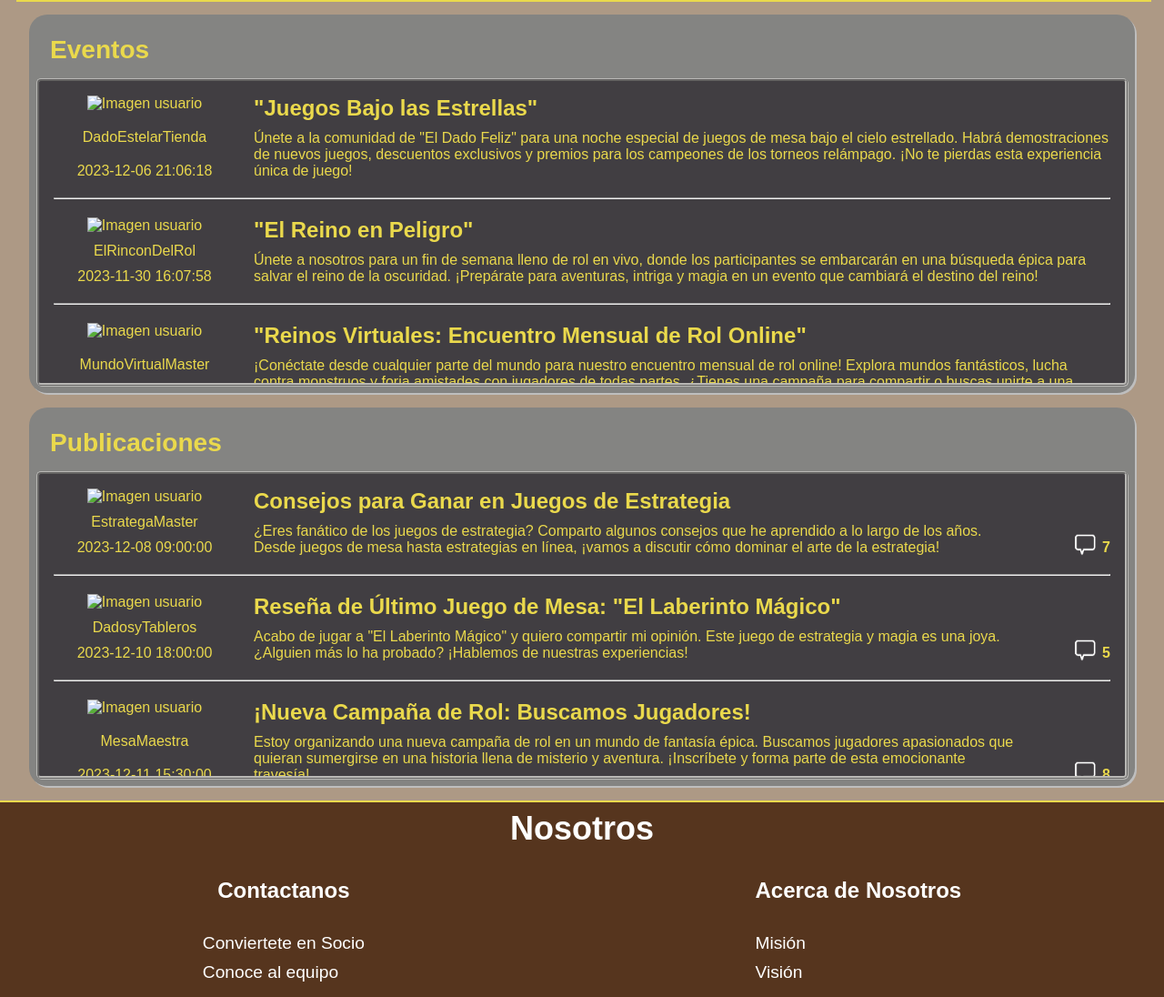
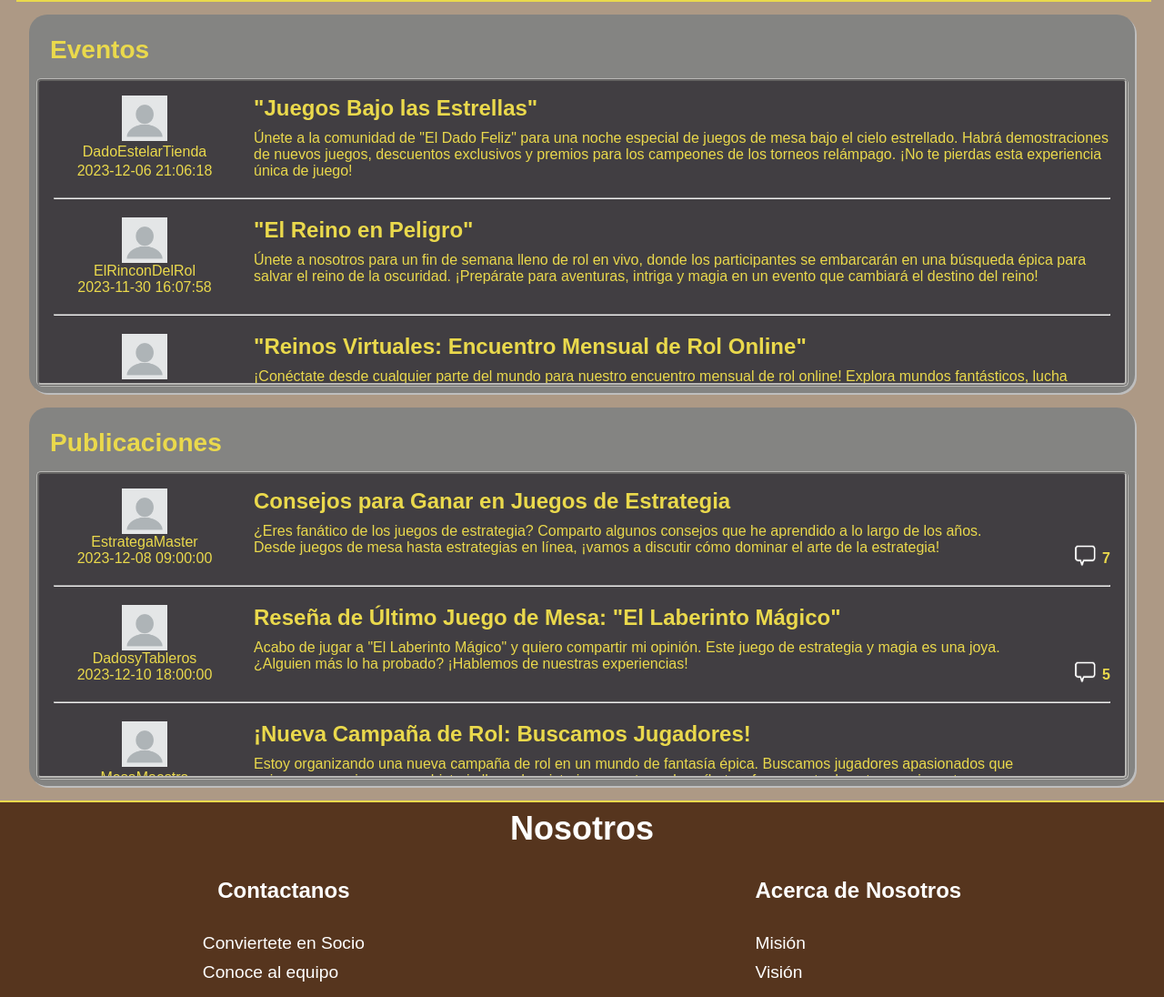
Before and after one commit to Bl3x4r/VIIIGames, a Flask app: page /inicio in a window 1280 px wide. Shown: the part 122-1218 px from the top of the page at 91% size. Run offline with Flask 3, Linux system fonts and the light colour scheme; data that the repository does not hold is empty.

Commit message:
imágenes en publicaciones y eventos del inicio

```diff
--- a/app_flask/static/css/inicio.css
+++ b/app_flask/static/css/inicio.css
@@ -146,6 +146,10 @@ nav{
     align-items: center;
     justify-content: space-between;
 }
+.dp-left img{
+    height: 50px;
+    height: 50px;
+}
 .dp-right {
     display: flex;
     flex-grow: 1;
--- a/app_flask/templates/inicio.html
+++ b/app_flask/templates/inicio.html
@@ -52,7 +52,7 @@
             <div class="cont-posts">
                 <div class="dash-post">
                     <div class="dp-left">
-                        <img src="" alt="Imagen usuario" class="publicacion-usuario-imagen">
+                        <img src="{{url_for('static', filename='img/foto_perfil.png')}}" alt="Imagen usuario" class="publicacion-usuario-imagen">
                         <p>DadoEstelarTienda</p>
                         <p>2023-12-06 21:06:18</p>
                     </div>
@@ -69,7 +69,7 @@
                 <hr>
                 <div class="dash-post">
                     <div class="dp-left">
-                        <img src="" alt="Imagen usuario" class="publicacion-usuario-imagen">
+                        <img src="{{url_for('static', filename='img/foto_perfil.png')}}" alt="Imagen usuario" class="publicacion-usuario-imagen">
                         <p>ElRinconDelRol</p>
                         <p>2023-11-30 16:07:58</p>
                     </div>
@@ -86,7 +86,7 @@
                 <hr>
                 <div class="dash-post">
                     <div class="dp-left">
-                        <img src="" alt="Imagen usuario" class="publicacion-usuario-imagen">
+                        <img src="{{url_for('static', filename='img/foto_perfil.png')}}" alt="Imagen usuario" class="publicacion-usuario-imagen">
                         <p>MundoVirtualMaster</p>
                         <p>2023-12-04 21:00:00</p>
                     </div>
@@ -100,7 +100,7 @@
                 <hr>
                 <div class="dash-post">
                     <div class="dp-left">
-                        <img src="" alt="Imagen usuario" class="publicacion-usuario-imagen">
+                        <img src="{{url_for('static', filename='img/foto_perfil.png')}}" alt="Imagen usuario" class="publicacion-usuario-imagen">
                         <p>RolForge</p>
                         <p>2023-12-06 09:30:00</p>
                     </div>
@@ -115,7 +115,7 @@
                 {% for e in lista_eventos %}
                 <div class="dash-post">
                     <div class="dp-left">
-                        <img src="" alt="Imagen usuario" class="publicacion-usuario-imagen">
+                        <img src="{{url_for('static', filename='img/foto_perfil.png')}}" alt="Imagen usuario" class="publicacion-usuario-imagen">
                         <p>{{ e.usuario.nombre_usuario }}</p>
                         <p>{{ e.fecha_creacion }}</p>
                     </div>
@@ -138,7 +138,7 @@
             <div class="cont-posts">
                 <div class="dash-post">
                     <div class="dp-left">
-                        <img src="" alt="Imagen usuario" class="publicacion-usuario-imagen">
+                        <img src="{{url_for('static', filename='img/foto_perfil.png')}}" alt="Imagen usuario" class="publicacion-usuario-imagen">
                         <p>EstrategaMaster</p>
                         <p>2023-12-08 09:00:00</p>
                     </div>
@@ -156,7 +156,7 @@
                 <hr>
                 <div class="dash-post">
                     <div class="dp-left">
-                        <img src="" alt="Imagen usuario" class="publicacion-usuario-imagen">
+                        <img src="{{url_for('static', filename='img/foto_perfil.png')}}" alt="Imagen usuario" class="publicacion-usuario-imagen">
                         <p>DadosyTableros</p>
                         <p>2023-12-10 18:00:00</p>
                     </div>
@@ -174,7 +174,7 @@
                 <hr>
                 <div class="dash-post">
                     <div class="dp-left">
-                        <img src="" alt="Imagen usuario" class="publicacion-usuario-imagen">
+                        <img src="{{url_for('static', filename='img/foto_perfil.png')}}" alt="Imagen usuario" class="publicacion-usuario-imagen">
                         <p>MesaMaestra</p>
                         <p>2023-12-11 15:30:00</p>
                     </div>
@@ -193,7 +193,7 @@
                 {% for i in lista_posts %}
                 <div class="dash-post">
                     <div class="dp-left">
-                        <img src="" alt="Imagen usuario" class="publicacion-usuario-imagen">
+                        <img src="{{url_for('static', filename='img/foto_perfil.png')}}" alt="Imagen usuario" class="publicacion-usuario-imagen">
                         <p>{{ i.usuario.nombre_usuario }}</p>
                         <p>{{ i.fecha_creacion }}</p>
                     </div>
```
Also changed, not shown: app_flask/static/img/foto_perfil.png (added).
